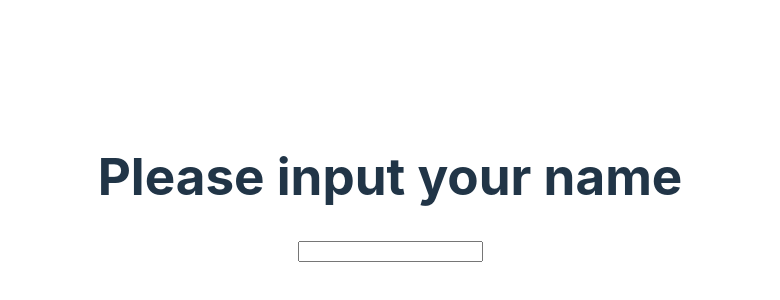
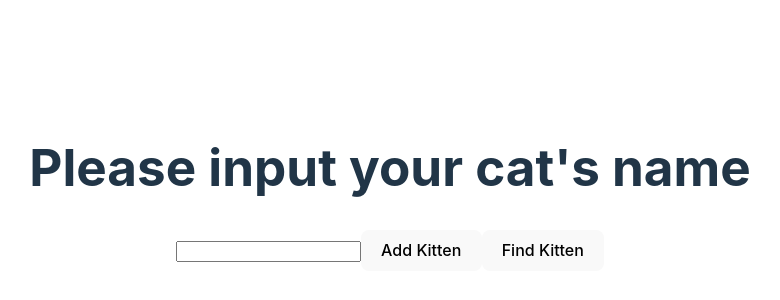
Before and after one commit to crasite/vue-front-teach, a Vue app: page / in a window 1280 px wide. Shown: the part 212-512 px from the top of the page, without its empty margins (250-1030 px from the left). Built offline with nearby package versions, Linux system fonts and the light colour scheme.

Commit message:
added kitten typing

```diff
--- a/src/App.vue
+++ b/src/App.vue
@@ -1,5 +1,7 @@
 <script setup lang="ts">
 import { ref, computed } from "vue";
+import { client } from "./trpc";
+// import { client } from "./trpc";
 const txt = ref("");
 const helloTxt = computed(() => {
   if (txt.value.length > 0) {
@@ -12,13 +14,35 @@ const shouldShow = computed(() => txt.value.length > 0);
 const alertWelcome = () => {
   alert("Welcome");
 };
+const addKitten = async (name: string) => {
+  const dbKitten = await client.database.addKitten.mutate(name);
+  client.database.hello.query();
+  alert(`${dbKitten.name}: ${dbKitten.age}`);
+};
+
+const kitten =
+  ref<Awaited<ReturnType<(typeof client)["database"]["findKitten"]["query"]>>>(
+    null
+  );
+const findKitten = async (name: string) => {
+  const dbKitten = await client.database.findKitten.query(name);
+  if (dbKitten) {
+    kitten.value = dbKitten;
+  } else {
+    kitten.value = null;
+  }
+};
 </script>
 
 <template>
   <h1 v-if="shouldShow">Welcome</h1>
-  <h1 v-else-if="!shouldShow">Please input your name</h1>
+  <h1 v-else-if="!shouldShow">Please input your cat's name</h1>
   <h1 @click="() => alertWelcome()">{{ helloTxt }}</h1>
   <input type="text" v-model="txt" />
+  <button @click="() => addKitten(txt)">Add Kitten</button>
+  <button @click="() => findKitten(txt)">Find Kitten</button>
+  <p v-if="kitten">{{ `${kitten.name} is ${kitten.age} years old.` }}</p>
+  <p v-else-if="txt.length > 0">Kittens not found</p>
 </template>
 
 <style scoped></style>
--- a/src/trpc.ts
+++ b/src/trpc.ts
@@ -1,4 +1,4 @@
-import type { AppRouter } from "../../backend_teach/router";
+import type { AppRouter } from "../../backend/router";
 import { createTRPCProxyClient, httpBatchLink } from "@trpc/client";
 export const client = createTRPCProxyClient<AppRouter>({
   links: [
```
